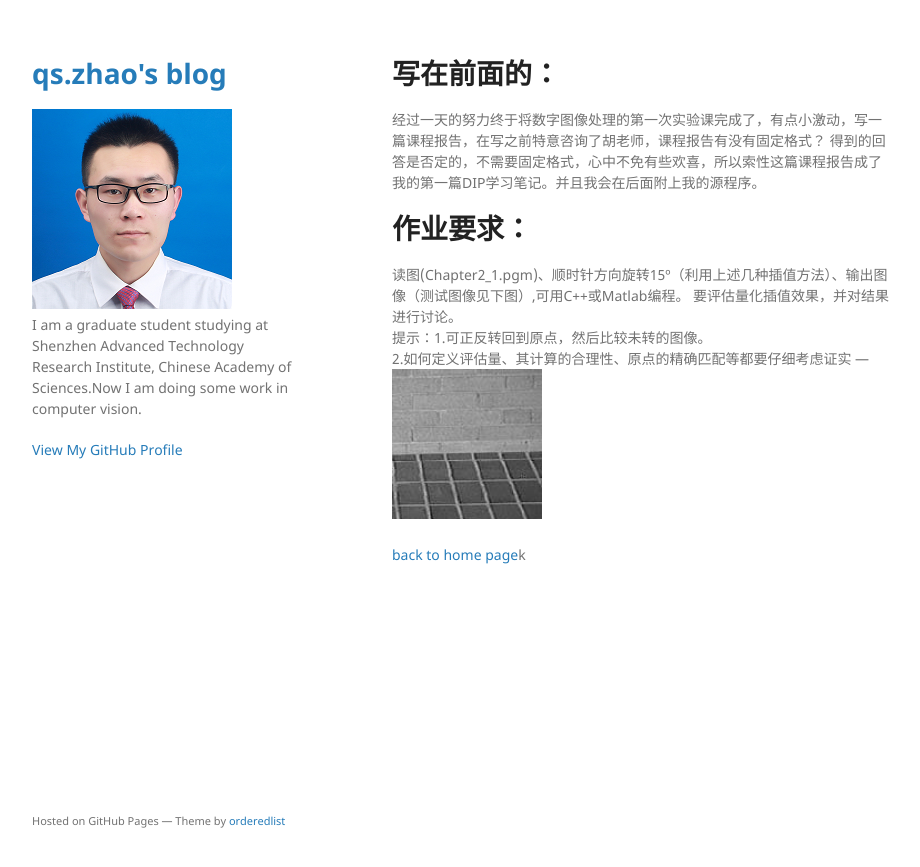
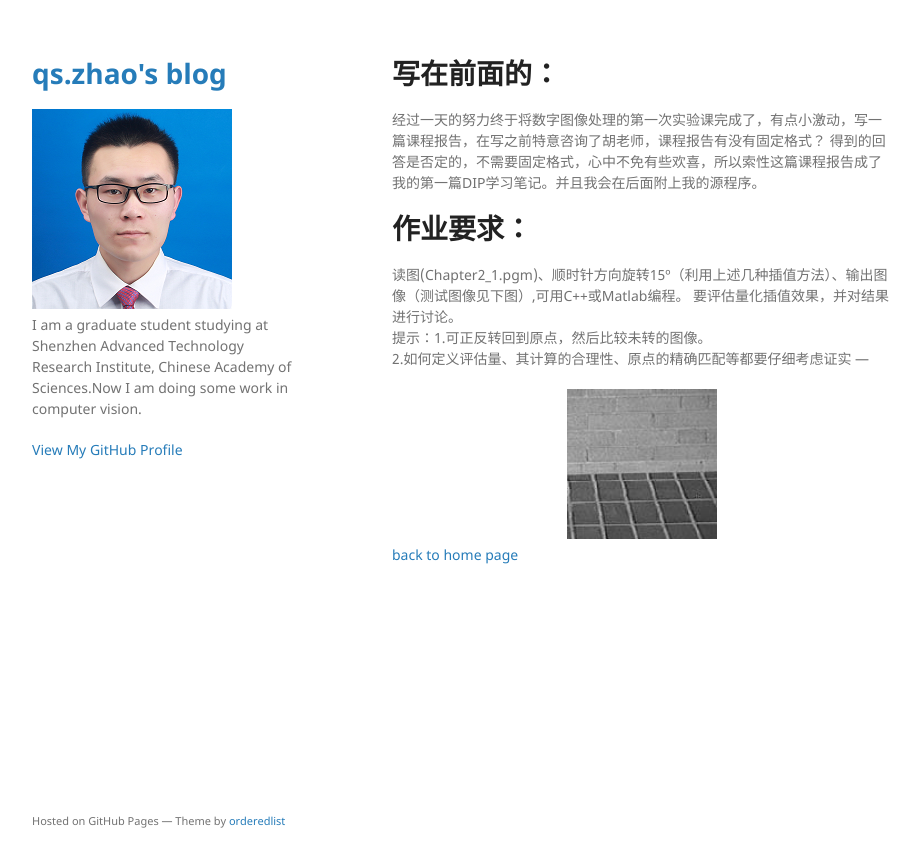
Before and after one commit to mengzhezhou/mengzhezhou.github.io, a Jekyll site: the page built from docs/DIP course chapter 2 image rotation.md, in a window 1280 px wide. Shown: the top 867 px of the page, without its empty margins (178-1098 px from the left). Built offline with Jekyll 4.4.1, drawn with Linux system fonts in a browser that asks for light colours; our own code applies the rules of GitHub Pages for plain Markdown files.

```diff
--- a/docs/DIP course chapter 2 image rotation.md
+++ b/docs/DIP course chapter 2 image rotation.md
@@ -7,6 +7,6 @@
 <br>提示：1.可正反转回到原点，然后比较未转的图像。
 <br>2.如何定义评估量、其计算的合理性、原点的精确匹配等都要仔细考虑证实
 ---
-<img width="150" height="150" src="/assets/img/Chaper2_1.jpg" />
+<div align=center><img width="150" height="150" src="/assets/img/Chaper2_1.jpg" /></div>
 
-[back to home page](./..)k
+[back to home page](./..)
```
